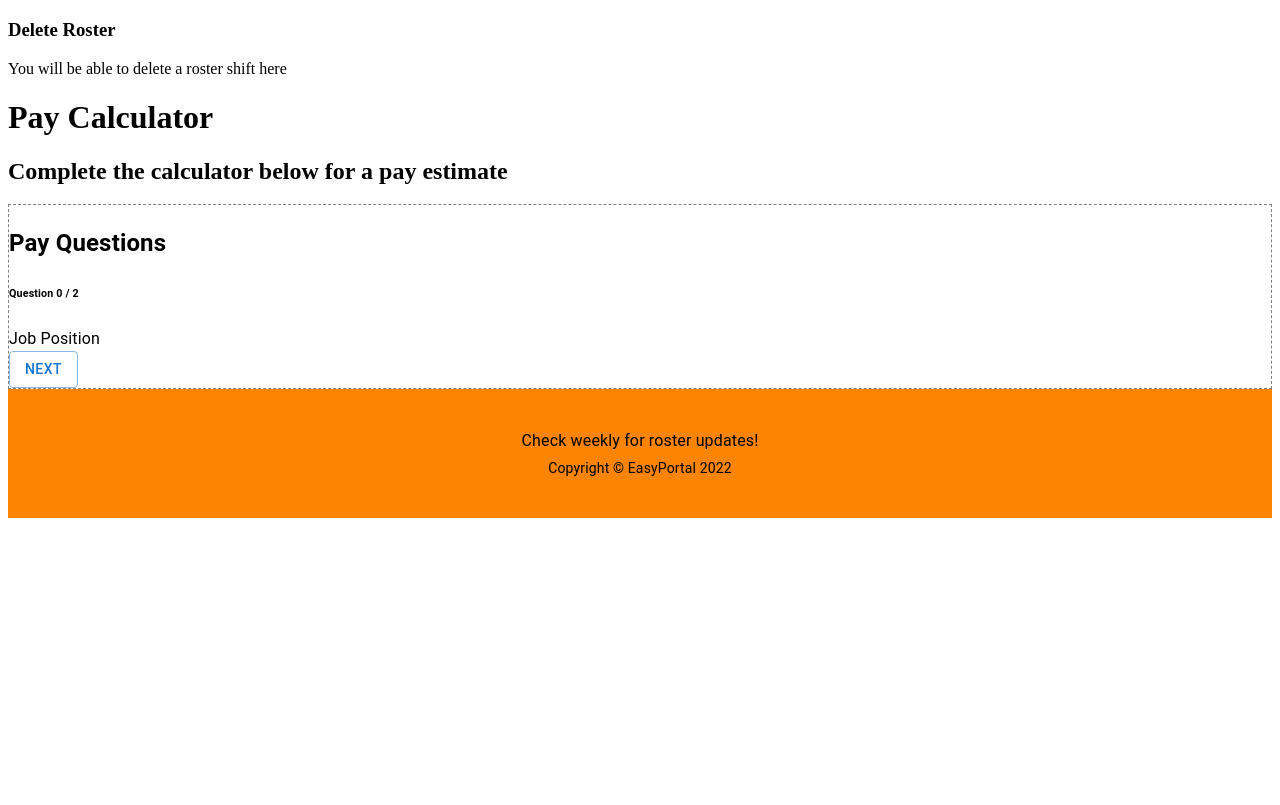
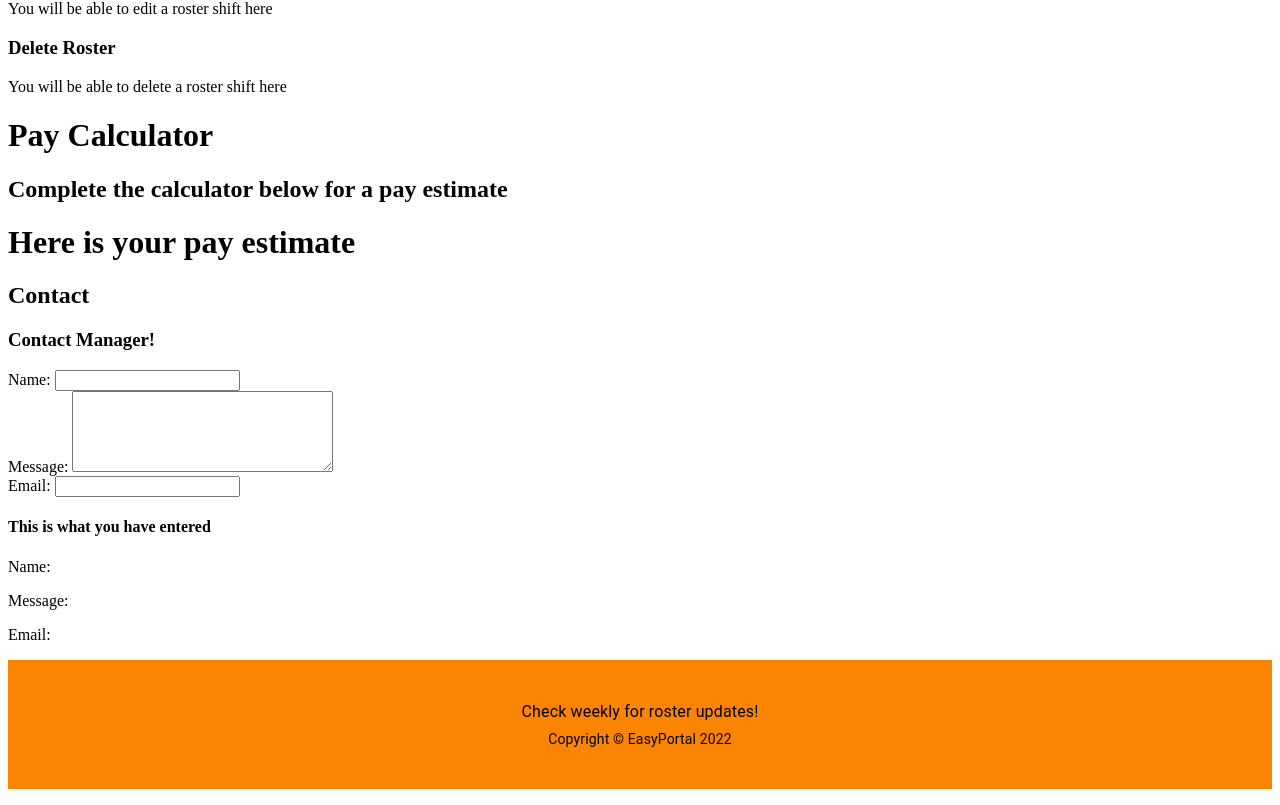
Before and after one commit to EasyPortal-Business-Management-System/EasyPortal-Client, a React (Create React App) app: page / in a window 1280 px wide. Shown: the part 1034-1839 px from the top of the page. Before the commit the page ends 1568 px from the top, so only its background shows below. Built offline with nearby package versions, Linux system fonts and the light colour scheme.

Commit message:
contact component added

```diff
--- a/src/App.js
+++ b/src/App.js
@@ -8,6 +8,7 @@ import DeleteRoster from './components/DeleteRoster';
 import Header from "./components/Header";
 import Footer from "./components/Footer";
 import PayCalc from './components/PayCalc';
+import Contact from './components/Contact';
 
 
 function LoadingPage() {
@@ -27,6 +28,7 @@ function MainPage() {
             <EditRoster />
             <DeleteRoster />
             <PayCalc />
+            <Contact />
             <Footer title={"Check weekly for roster updates!"}/>
           </p>
         </header>
--- /dev/null
+++ b/src/components/Contact.js
@@ -0,0 +1,58 @@
+import React from "react";
+
+class Contact extends React.Component {
+    constructor(props) {
+        super(props);
+
+        this.state = {
+            name: "",
+            message: "",
+            email: ""
+        };
+    }
+
+    handleNameChange = (event) => {
+        this.setState({
+            name: event.target.value
+        })
+    }
+
+    handleMessageChange = (event) => {
+        this.setState({
+            message: event.target.value
+        })
+    }
+
+    handleEmailChange = (event) => {
+        this.setState({
+            email: event.target.value
+        })
+    }
+    render() {
+        return (
+            <section id="contact">
+                <div>
+                    <h2>Contact</h2>
+                </div>
+                    <h3>Contact Manager!</h3>
+                <div>
+                    <form>
+                        <label>Name: </label><input type="text" name="name" value={this.state.name} onChange={this.handleNameChange}></input>
+                        <br></br>
+                        <label>Message: </label><textarea type="textarea" name="message" rows="5" cols="30" value={this.state.message} onChange={this.handleMessageChange}></textarea>
+                        <br></br>
+                        <label>Email: </label><input type="email" name="email" value={this.state.email} onChange={this.handleEmailChange}></input>
+                    </form>
+                </div>
+                <div>
+                    <h4>This is what you have entered</h4>
+                    <p>Name: {this.state.name}</p>
+                    <p>Message: {this.state.message}</p>
+                    <p>Email: {this.state.email}</p>
+                </div>
+            </section>
+        )
+    }
+}
+
+export default Contact
--- a/src/components/Header.js
+++ b/src/components/Header.js
@@ -15,6 +15,7 @@ const Header = () => {
                     <li><a href="#editroster">Edit Roster</a></li>
                     <li><a href="#deleteroster">Delete Roster</a></li>
                     <li><a href="#paycalc">Pay Estimate</a></li>
+                    <li><a href="#contact">Contact</a></li>
                 </ul>
             </nav>
         </header>
--- a/src/components/PayCalc.js
+++ b/src/components/PayCalc.js
@@ -26,7 +26,7 @@ class PayCalc extends React.Component {
     }
 
     render() {
-    const isComplete = false;
+    const isComplete = true;
     return(
         <div id="paycalc">
             <h1>Pay Calculator</h1>
```
